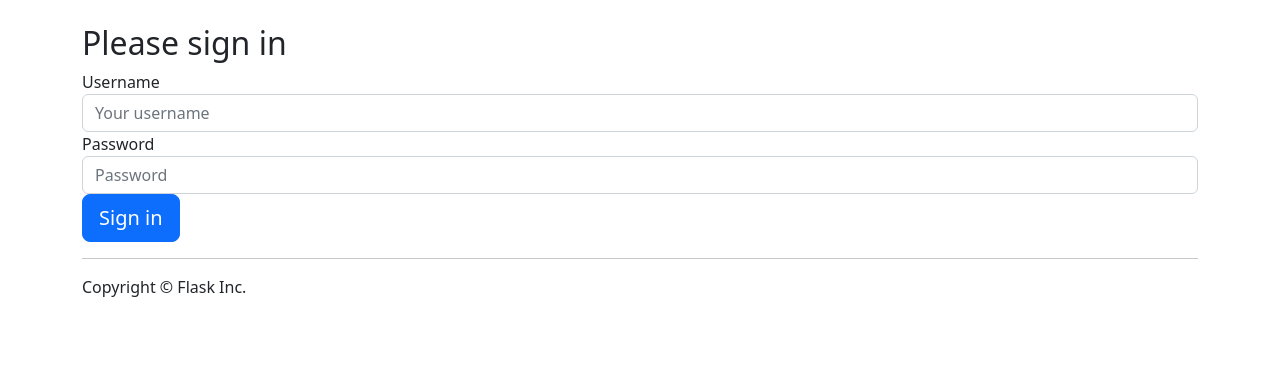
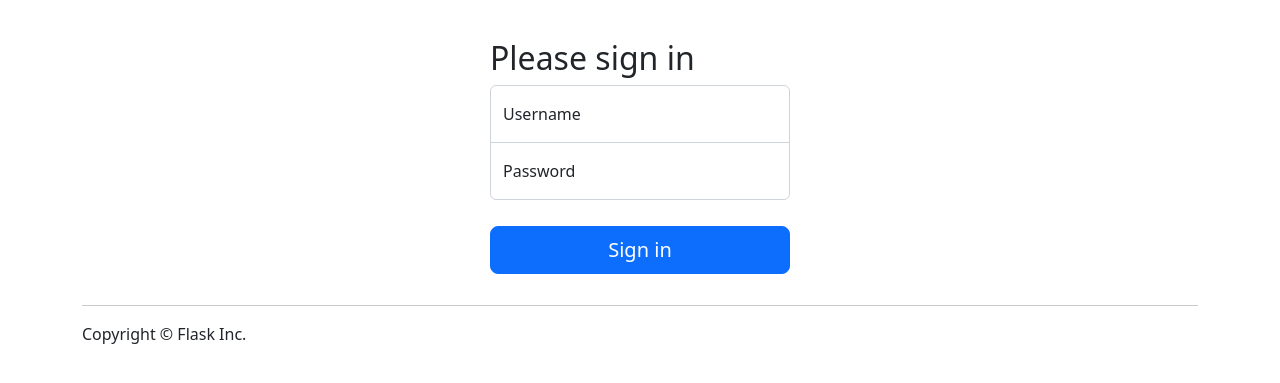
Before and after one commit to zaracampbell/info3180-lab4, a Flask app: page /login in a window 1280 px wide. Shown: the part 56-439 px from the top of the page. Run offline with Flask 3, Linux system fonts and the light colour scheme; some libraries are stand-ins or nearby versions.

Commit message:
Update login form

```diff
--- a/app/static/css/app.css
+++ b/app/static/css/app.css
@@ -1,3 +1,20 @@
 body {
     padding-top: 5rem;
 }
+
+.form-login {
+    max-width: 330px;
+    padding: 15px;
+}
+
+.form-login input[type="text"] {
+    margin-bottom: -1px;
+    border-bottom-right-radius: 0;
+    border-bottom-left-radius: 0;
+}
+
+.form-login input[type="password"] {
+    margin-bottom: 10px;
+    border-top-left-radius: 0;
+    border-top-right-radius: 0;
+}
--- a/app/templates/login.html
+++ b/app/templates/login.html
@@ -1,21 +1,17 @@
 {% extends 'base.html' %}
 
 {% block main %}
-<form class="form-login" method="post">
+<form class="form-login m-auto" method="post">
   <h2>Please sign in</h2>
-  {% if error %}
-    <div class="alert alert-danger">
-      <strong>Error:</strong> {{ error }}
-    </div>
-  {% endif %}
-  <div class="form-group">
-    <label for="username" class="sr-only">Username</label>
-    <input type="text" id="username" name="username" class="form-control" placeholder="Your username" required >
+  {% include 'flash_messages.html' %}
+  <div class="form-floating">
+    {{ form.username(class='form-control', placeholder="Enter your username") }}
+    {{ form.username.label() }}
   </div>
-  <div class="form-group">
-    <label for="password" class="sr-only">Password</label>
-    <input type="password" id="password" name="password" class="form-control" placeholder="Password" required>
+  <div class="form-floating">
+    {{ form.password(class='form-control', placeholder="Enter your password") }}
+    {{ form.password.label() }}
   </div>
-  <button class="btn btn-lg btn-primary btn-block" type="submit">Sign in</button>
+  <button class="btn btn-lg btn-primary w-100 mt-3" type="submit">Sign in</button>
 </form>
 {% endblock %}
```
